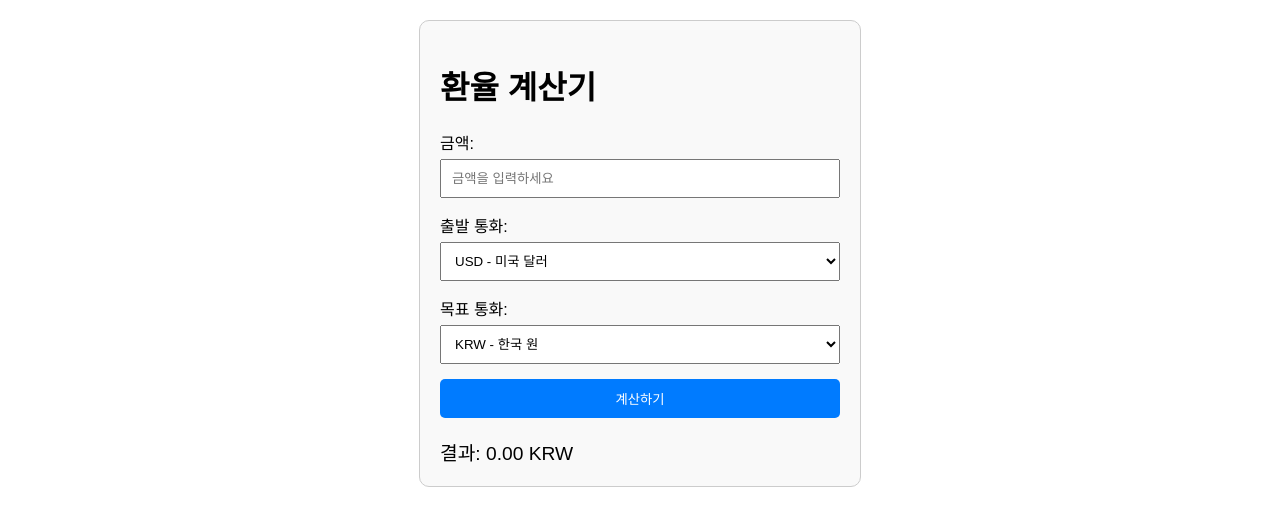
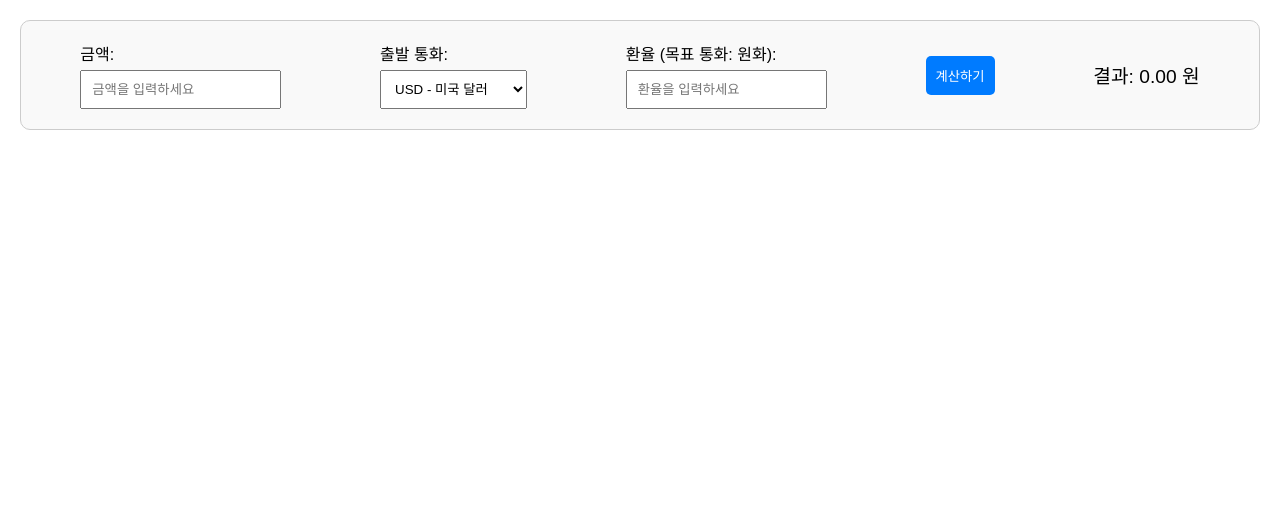
Before and after one commit to born520/calculater, a plain HTML site: page index.html in a window 1280 px wide. Both pictures are taken after a click on the button "계산하기". Drawn offline with Linux system fonts and the light colour scheme.

Commit message:
Update index.html

```diff
--- a/index.html
+++ b/index.html
@@ -10,27 +10,26 @@
             margin: 20px;
         }
         .container {
-            max-width: 400px;
-            margin: auto;
+            display: flex;
+            justify-content: space-around;
+            align-items: center;
+            border: 1px solid #ccc;
             padding: 20px;
-            border: 1px solid #ccc;
             border-radius: 10px;
             background-color: #f9f9f9;
         }
         .form-group {
-            margin-bottom: 15px;
+            margin-right: 20px;
         }
         label {
             display: block;
             margin-bottom: 5px;
         }
         input, select {
-            width: 100%;
             padding: 10px;
             box-sizing: border-box;
         }
         button {
-            width: 100%;
             padding: 10px;
             background-color: #007bff;
             color: #fff;
@@ -42,14 +41,13 @@
             background-color: #0056b3;
         }
         #result {
-            margin-top: 20px;
+            margin-left: 20px;
             font-size: 1.2em;
         }
     </style>
 </head>
 <body>
     <div class="container">
-        <h1>환율 계산기</h1>
         <div class="form-group">
             <label for="amount">금액:</label>
             <input type="number" id="amount" placeholder="금액을 입력하세요">
@@ -58,41 +56,25 @@
             <label for="from-currency">출발 통화:</label>
             <select id="from-currency">
                 <option value="USD">USD - 미국 달러</option>
-                <option value="KRW">KRW - 한국 원</option>
-                <!-- 다른 통화 추가 가능 -->
+                <option value="JPY">JPY - 일본 엔</option>
+                <option value="PHP">PHP - 필리핀 페소</option>
             </select>
         </div>
         <div class="form-group">
-            <label for="to-currency">목표 통화:</label>
-            <select id="to-currency">
-                <option value="KRW">KRW - 한국 원</option>
-                <option value="USD">USD - 미국 달러</option>
-                <!-- 다른 통화 추가 가능 -->
-            </select>
+            <label for="exchange-rate">환율 (목표 통화: 원화):</label>
+            <input type="number" id="exchange-rate" placeholder="환율을 입력하세요">
         </div>
         <button onclick="calculate()">계산하기</button>
         <div id="result"></div>
     </div>
 
     <script>
-        const exchangeRates = {
-            USD: {
-                KRW: 1300, // 예시 환율: 1 USD = 1300 KRW
-                USD: 1
-            },
-            KRW: {
-                USD: 0.00077, // 예시 환율: 1 KRW = 0.00077 USD
-                KRW: 1
-            }
-        };
-
         function calculate() {
             const amount = document.getElementById('amount').value;
             const fromCurrency = document.getElementById('from-currency').value;
-            const toCurrency = document.getElementById('to-currency').value;
-            const rate = exchangeRates[fromCurrency][toCurrency];
-            const result = amount * rate;
-            document.getElementById('result').innerText = `결과: ${result.toFixed(2)} ${toCurrency}`;
+            const exchangeRate = document.getElementById('exchange-rate').value;
+            const result = amount * exchangeRate;
+            document.getElementById('result').innerText = `결과: ${result.toFixed(2)} 원`;
         }
     </script>
 </body>
```
